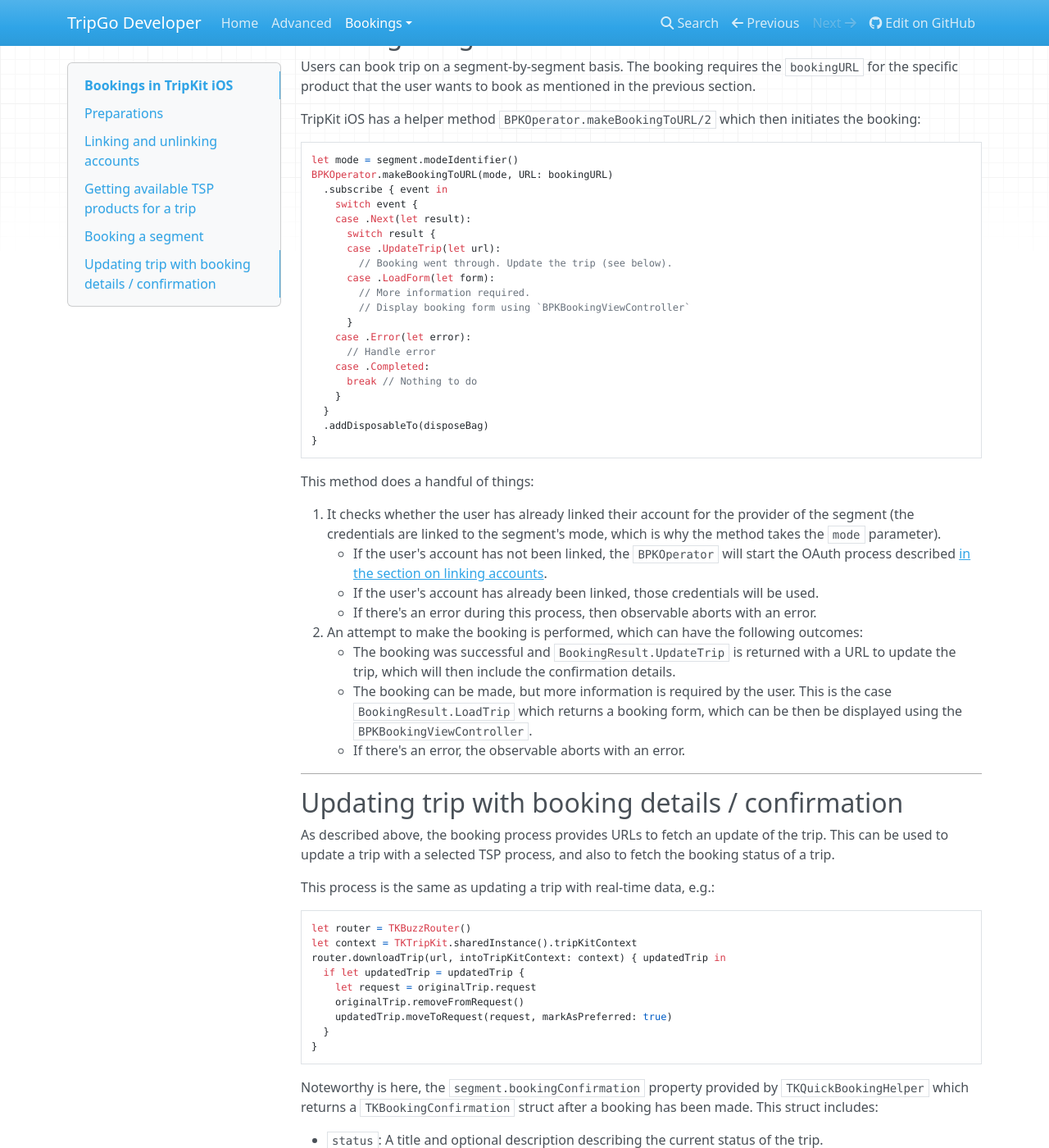
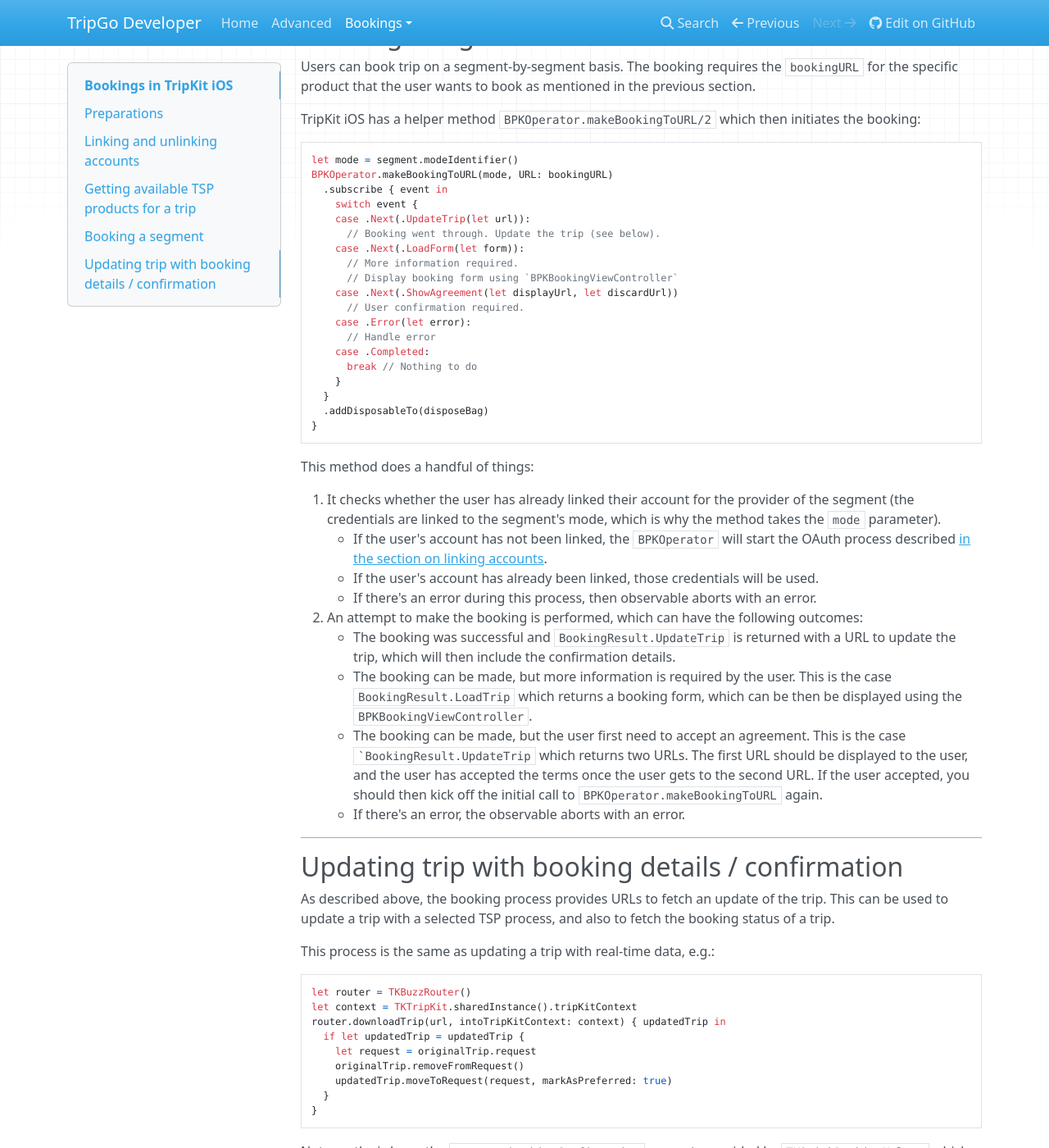
Before and after one commit to skedgo/tripgo-api, an MkDocs documentation site: the page built from docs/bookings/ios.md, in a window 1280 px wide and 1400 px high, scrolled down 2340 px. Shown: the whole window at 82% size. Built offline with MkDocs 1.6.1, drawn with Linux system fonts in a browser that asks for light colours; nearby versions of some CDN libraries; old or Windows-style settings are respelled for this version of MkDocs.

Commit message:
Updated docs for handling new ShowAgreement case

```diff
--- a/docs/bookings/ios.md
+++ b/docs/bookings/ios.md
@@ -116,14 +116,13 @@
 BPKOperator.makeBookingToURL(mode, URL: bookingURL)
   .subscribe { event in
     switch event {
-    case .Next(let result):
-      switch result {
-      case .UpdateTrip(let url):
-        // Booking went through. Update the trip (see below).
-      case .LoadForm(let form):
-        // More information required.
-        // Display booking form using `BPKBookingViewController`
-      }
+    case .Next(.UpdateTrip(let url)):
+      // Booking went through. Update the trip (see below).
+    case .Next(.LoadForm(let form)):
+      // More information required.
+      // Display booking form using `BPKBookingViewController`
+    case .Next(.ShowAgreement(let displayUrl, let discardUrl))
+      // User confirmation required.
     case .Error(let error):
       // Handle error
     case .Completed:
@@ -143,6 +142,7 @@
 2. An attempt to make the booking is performed, which can have the following outcomes:
     - The booking was successful and `BookingResult.UpdateTrip` is returned with a URL to update the trip, which will then include the confirmation details.
     - The booking can be made, but more information is required by the user. This is the case `BookingResult.LoadTrip` which returns a booking form, which can be then be displayed using the `BPKBookingViewController`.
+    - The booking can be made, but the user first need to accept an agreement. This is the case ``BookingResult.UpdateTrip` which returns two URLs. The first URL should be displayed to the user, and the user has accepted the terms once the user gets to the second URL. If the user accepted, you should then kick off the initial call to `BPKOperator.makeBookingToURL` again.
     - If there's an error, the observable aborts with an error.
 
 ---
```
